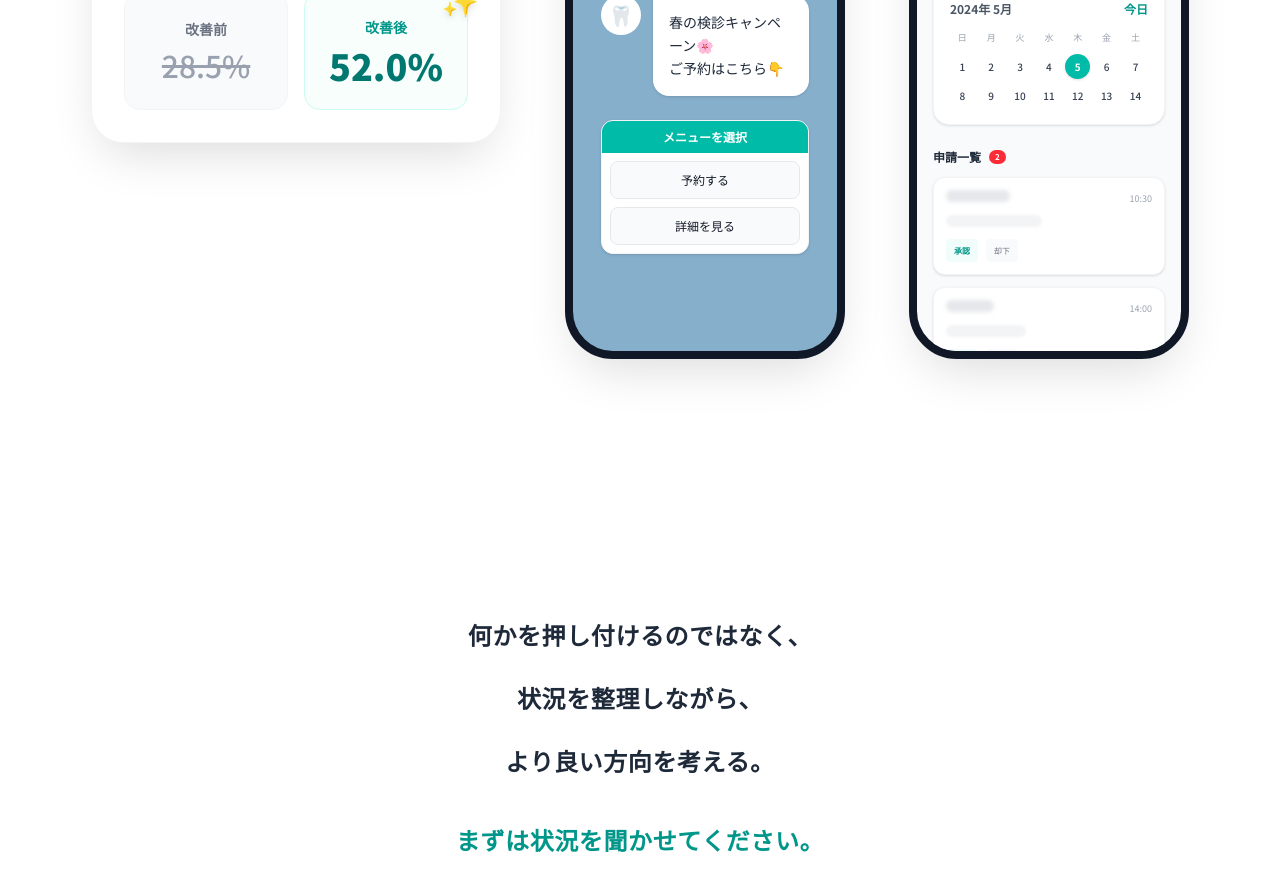
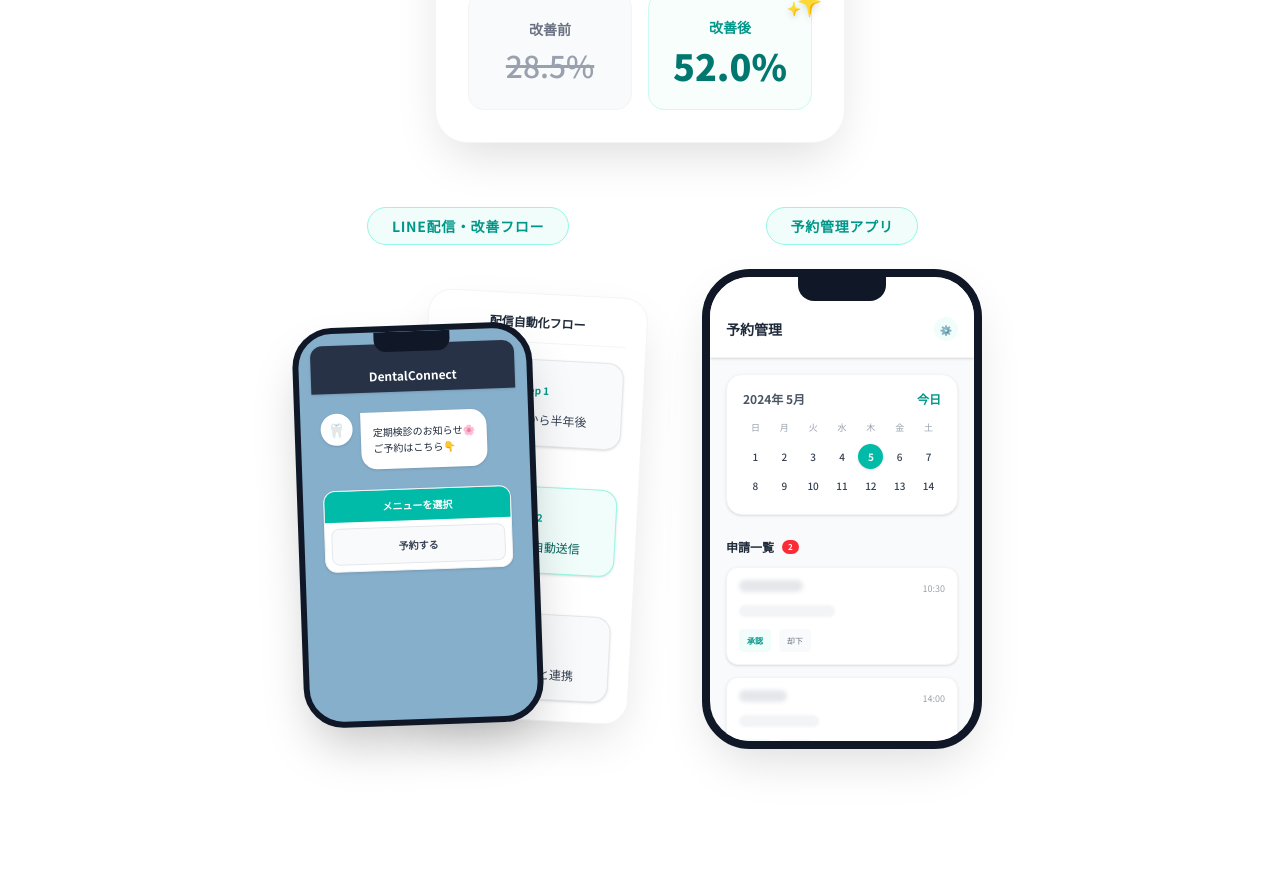
Before and after one commit to uw1g48h31wj4xxa33ffa-eng/reserve-pro-dashboard, a Next.js app in the folder LP/dental-lp/: page / in a window 1280 px wide. Shown: the part 2740-3631 px from the top of the page. Built offline with nearby package versions, Linux system fonts and the light colour scheme.

Commit message:
Update LINE mockup to combine line message and flow charts

```diff
--- a/LP/dental-lp/components/sections/system.tsx
+++ b/LP/dental-lp/components/sections/system.tsx
@@ -29,30 +29,55 @@ function DashboardMockup() {
   );
 }
 
-// LINE Mockup
-function LineMockup() {
+// LINE & Flow Mockup (① LINE配信, ② 改善フロー)
+function LineFlowMockup() {
   return (
-    <div className="w-[280px] bg-[#86afcb] rounded-[3rem] p-4 shadow-[0_20px_50px_-12px_rgba(0,0,0,0.15)] border-[8px] border-gray-900 relative overflow-hidden h-[480px] flex flex-col shrink-0">
-      <div className="absolute top-0 left-1/2 -translate-x-1/2 w-1/3 h-6 bg-gray-900 rounded-b-2xl z-20" />
-      <div className="bg-[#273246] text-white text-center py-3 rounded-t-2xl font-bold text-sm shadow-sm relative z-10 pt-8">
-        DentalConnect
-      </div>
-      <div className="flex-1 overflow-hidden flex flex-col gap-4 p-3 mt-4 relative z-10">
-        <div className="flex gap-3">
-          <div className="w-10 h-10 rounded-full bg-white flex-shrink-0 flex items-center justify-center text-xl">🦷</div>
-          <div className="bg-white p-4 rounded-2xl rounded-tl-none text-sm text-gray-800 shadow-sm leading-relaxed">
-            春の検診キャンペーン🌸<br/>
-            ご予約はこちら👇
+    <div className="relative w-[340px] h-[480px] flex items-center justify-center shrink-0">
+
+      {/* ② 改善フロー (Back Right) */}
+      <div className="absolute right-0 top-6 w-[220px] bg-white rounded-3xl p-5 shadow-[0_20px_50px_-12px_rgba(0,0,0,0.15)] border border-gray-100 z-10 rotate-3">
+        <div className="text-xs font-bold text-gray-800 mb-4 text-center border-b border-gray-100 pb-3">配信自動化フロー</div>
+        <div className="flex flex-col gap-3">
+          <div className="bg-gray-50 border border-gray-200 rounded-2xl p-3 text-center shadow-sm">
+            <span className="font-bold text-teal-600 text-[10px]">Step 1</span><br/>
+            <span className="text-xs font-medium text-gray-700">最終来院から半年後</span>
           </div>
-        </div>
-        <div className="mt-2 bg-white rounded-xl overflow-hidden shadow-sm border border-gray-100">
-          <div className="bg-teal-500 text-white text-xs font-bold p-2 text-center">メニューを選択</div>
-          <div className="p-2 flex flex-col gap-2">
-            <button className="bg-gray-50 text-xs py-2.5 px-3 rounded-lg border border-gray-200 hover:bg-gray-100">予約する</button>
-            <button className="bg-gray-50 text-xs py-2.5 px-3 rounded-lg border border-gray-200 hover:bg-gray-100">詳細を見る</button>
+          <div className="w-0.5 h-4 bg-teal-200 mx-auto" />
+          <div className="bg-teal-50 border border-teal-200 rounded-2xl p-3 text-center shadow-sm">
+            <span className="font-bold text-teal-600 text-[10px]">Step 2</span><br/>
+            <span className="text-xs font-medium text-teal-800">検診案内を自動送信</span>
+          </div>
+          <div className="w-0.5 h-4 bg-teal-200 mx-auto" />
+          <div className="bg-gray-50 border border-gray-200 rounded-2xl p-3 text-center shadow-sm">
+            <span className="font-bold text-teal-600 text-[10px]">Step 3</span><br/>
+            <span className="text-xs font-medium text-gray-700">予約システムと連携</span>
           </div>
         </div>
       </div>
+
+      {/* ① LINE Phone (Front Left) */}
+      <div className="absolute left-0 bottom-6 w-[240px] bg-[#86afcb] rounded-[2.5rem] p-3 shadow-2xl border-[6px] border-gray-900 overflow-hidden h-[400px] z-20 -rotate-2">
+        <div className="absolute top-0 left-1/2 -translate-x-1/2 w-1/3 h-5 bg-gray-900 rounded-b-xl z-30" />
+        <div className="bg-[#273246] text-white text-center py-2 rounded-t-xl font-bold text-xs shadow-sm relative z-20 pt-6">
+          DentalConnect
+        </div>
+        <div className="flex-1 overflow-hidden flex flex-col gap-3 p-2 mt-3 relative z-20">
+          <div className="flex gap-2">
+            <div className="w-8 h-8 rounded-full bg-white flex-shrink-0 flex items-center justify-center text-sm shadow-sm">🦷</div>
+            <div className="bg-white p-3 rounded-2xl rounded-tl-none text-[10px] text-gray-800 shadow-sm leading-relaxed">
+              定期検診のお知らせ🌸<br/>
+              ご予約はこちら👇
+            </div>
+          </div>
+          <div className="mt-2 bg-white rounded-xl overflow-hidden shadow-sm border border-gray-100">
+            <div className="bg-teal-500 text-white text-[10px] font-bold p-1.5 text-center">メニューを選択</div>
+            <div className="p-1.5 flex flex-col gap-1.5">
+              <button className="bg-gray-50 text-[10px] py-2 px-2 rounded-lg border border-gray-200 font-bold text-gray-700">予約する</button>
+            </div>
+          </div>
+        </div>
+      </div>
+
     </div>
   );
 }
@@ -173,7 +198,7 @@ export function SystemSection() {
                 LINE配信・改善フロー
               </div>
               <div className="group transition-transform duration-700 hover:scale-105">
-                <LineMockup />
+                <LineFlowMockup />
               </div>
             </motion.div>
 
```
